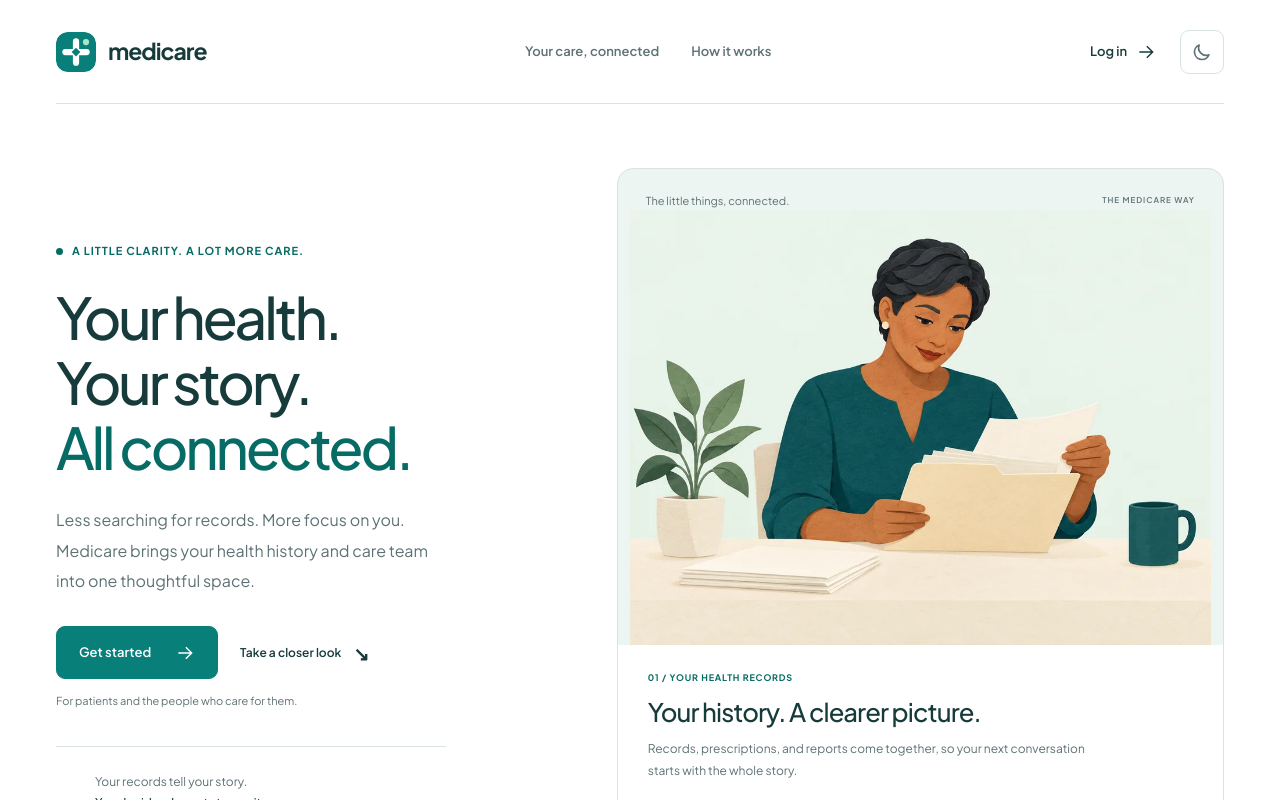
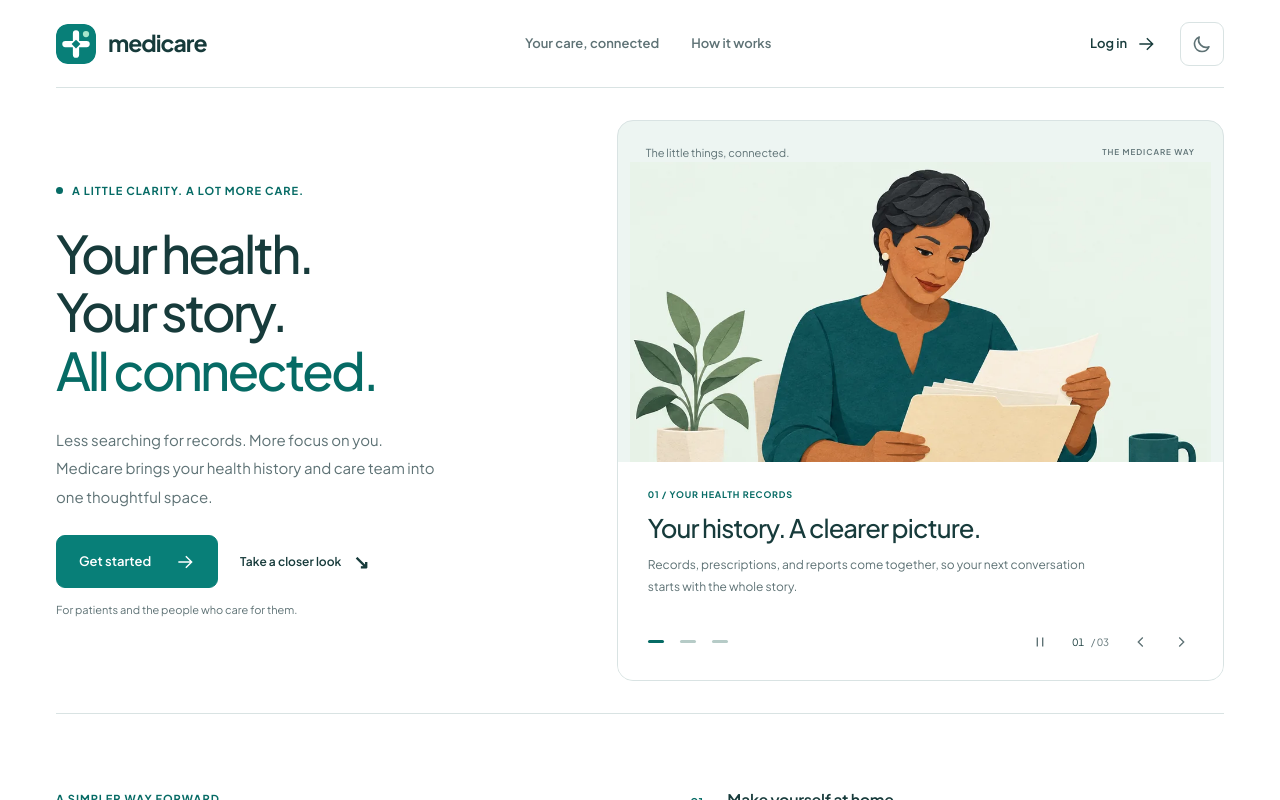
Before and after one commit to vTg2208/medicare-secure, a React (Vite) app in the folder frontend/: page / in a window 1280 px wide. Shown: the top 800 px of the page. Built offline with nearby package versions, Linux system fonts and the light colour scheme.

Commit message:
Keep feature captions and playback controls visible on shorter screens

```diff
--- a/frontend/src/components/home/FeatureCarousel.css
+++ b/frontend/src/components/home/FeatureCarousel.css
@@ -3,8 +3,8 @@
 .mc-feature-edition { font-size: 8px; font-weight: 600; letter-spacing: .12em; }
 .mc-feature-slide { margin: 0; }
 .mc-feature-slide[hidden] { display: none; }
-.mc-feature-art { aspect-ratio: 4 / 3; margin: 0 12px; overflow: hidden; }
-.mc-feature-art img { display: block; width: 100%; height: 100%; object-fit: cover; }
+.mc-feature-art { width: calc(100% - 24px); aspect-ratio: 4 / 3; margin: 0 12px; overflow: hidden; }
+.mc-feature-art img { display: block; width: 100%; height: 100%; object-fit: cover; object-position: center 15%; }
 .mc-feature-slide figcaption { background: var(--mc-surface); padding: 26px 30px 12px; min-height: 174px; }
 .mc-feature-slide .mc-home-eyebrow { font-size: 9px; margin: 0 0 9px; }
 .mc-feature-slide h2 { font-size: clamp(22px, 2vw, 29px); letter-spacing: -.035em; line-height: 1.3; font-weight: 500; margin: 0 0 10px; }
@@ -21,8 +21,10 @@
 .mc-feature-controls svg { width: 18px; height: 18px; fill: none; stroke: currentColor; stroke-width: 1.5; }
 .mc-feature-count { padding: 0 12px; font-size: 10px; font-variant-numeric: tabular-nums; color: var(--mc-text); white-space: nowrap; }
 .mc-feature-count span { color: var(--mc-text-muted); padding-left: 5px; }
+@media (min-width: 801px) and (max-height: 850px) { .mc-feature-art { max-height: 300px; } .mc-feature-slide figcaption { min-height: 150px; } }
 @media (max-width: 1100px) { .mc-feature-slide figcaption { min-height: 196px; padding-inline: 24px; } .mc-feature-edition { display: none; } }
-@media (max-width: 800px) { .mc-feature-art { max-height: 430px; margin-inline: 0; } .mc-feature-slide figcaption { min-height: 168px; } }
+@media (min-width: 801px) and (max-width: 1100px) and (max-height: 850px) { .mc-feature-art { max-height: 260px; } }
+@media (max-width: 800px) { .mc-feature-art { width: 100%; max-height: 430px; margin-inline: 0; } .mc-feature-slide figcaption { min-height: 168px; } }
 @media (max-width: 440px) { .mc-feature-top { padding: 18px 20px 0; } .mc-feature-slide figcaption { padding: 22px 20px 10px; min-height: 184px; } .mc-feature-slide h2 { font-size: 23px; } .mc-feature-controls { padding: 6px 10px 12px; gap: 8px; } .mc-feature-count { padding-inline: 4px; } .mc-feature-controls button { width: 34px; } .mc-feature-pagination button { width: 28px; } }
 @media (max-width: 360px) { .mc-feature-slide figcaption { min-height: 224px; } }
 @media (prefers-reduced-motion: reduce) { .mc-feature-slides .mc-feature-slide { animation: none; } }
--- a/frontend/src/pages/LandingPage.css
+++ b/frontend/src/pages/LandingPage.css
@@ -45,6 +45,13 @@
 .mc-home-footer > span { margin-left: auto; }
 .mc-home-skip { position: absolute; z-index: 99; top: 8px; left: 12px; transform: translateY(-200%); padding: 12px; background: var(--mc-surface); color: var(--mc-accent); }
 .mc-home-skip:focus { transform: none; }
+@media (min-width: 801px) and (max-height: 850px) {
+    .mc-home-header { min-height: 88px; }
+    .mc-home-hero { padding-block: 32px; }
+    .mc-home-intro h1 { font-size: 52px; }
+    .mc-home-lede { font-size: 15px; margin-bottom: 24px; }
+    .mc-home-principle { display: none; }
+}
 @media (max-width: 1100px) {
     .mc-home-header, .mc-home-hero, .mc-home-journey, .mc-home-invitation, .mc-home-footer { width: calc(100% - 64px); }
     .mc-home-nav { gap: 20px; }
```
